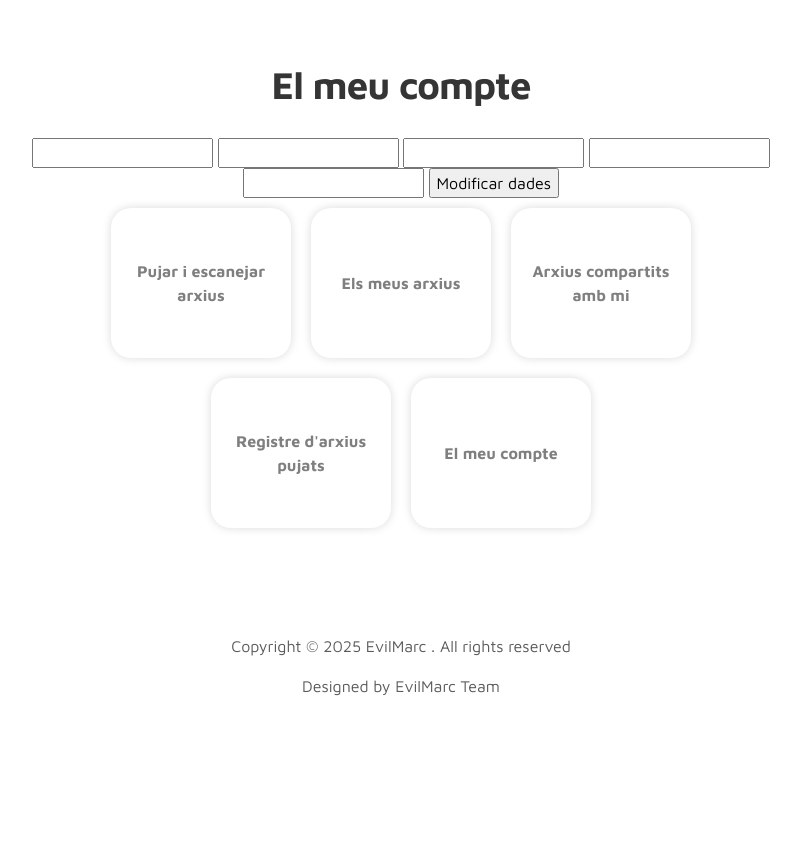
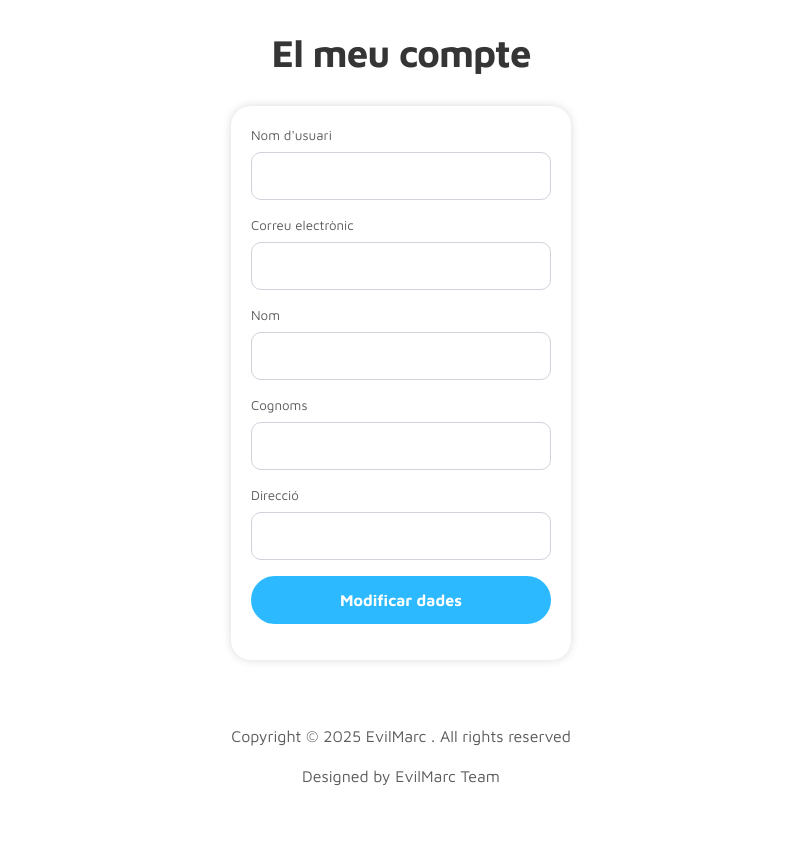
Before and after one commit to mxntse3exe/EvilMarc, a PHP site: page /compte in a window 1280 px wide. Shown: the part 56-908 px from the top of the page, without its empty margins (239-1040 px from the left). Before the commit the page ends 752 px from the top, so only its background shows below. Run offline with PHP 8.4, Linux system fonts and the light colour scheme; the visitor is signed in with stand-in values (Sample User, id 1); data that the repository does not hold is empty.

Commit message:
modificacio dades

```diff
--- a/script_SQL.txt
+++ b/script_SQL.txt
@@ -29,7 +29,7 @@ CREATE TABLE USUARIS (
     nom VARCHAR(50),
     cognoms VARCHAR(100),
     direccio VARCHAR(255),
-    departament INT,
+    imatge VARCHAR(255),
     admin BOOLEAN DEFAULT FALSE,
     validat BOOLEAN DEFAULT FALSE,
     id_dep INT,
--- a/web/compte.php
+++ b/web/compte.php
@@ -115,7 +115,7 @@
                 $sql = "update USUARIS set usuari = '$usuari_nou', correu = '$correu_nou', nom = '$nom_nou', cognoms = '$cognoms_nou', direccio = '$direccio_nou' where id_usu = '$id_usu'";
 
                 if (mysqli_query($conexion,$sql)) {
-                    echo "Usuari modificat correctament"."<br><br>";
+                    header("Location: compte");
                 }
                 else {
                     echo "Usuari no modificat"."<br><br>";
@@ -134,13 +134,23 @@
 
                     <div class="contingut_panell">
 
-                    <form action="compte" method="post" enctype="multipart/form-data">
+                        <div class="contact-form">
+                            <div class="formulari_reg_log">
+                                <form action="compte" method="post" enctype="multipart/form-data" class="form_dades_mod">
+                                    <p class="label_mod">Nom d'usuari</p>
+                                    <input class="form-control mod_dades_inp" type="text" name="usuari_input" value="<?php echo $usuari_mod; ?>">
 
-                        <input type="text" name="usuari_input" value="<?php echo $usuari_mod; ?>">
-                        <input type="text" name="correu_input" value="<?php echo $correu_mod; ?>">
-                        <input type="text" name="nom_input" value="<?php echo $nom_mod; ?>">
-                        <input type="text" name="cognoms_input" value="<?php echo $cognoms_mod; ?>">
-                        <input type="text" name="direccio_input" value="<?php echo $direccio_mod; ?>">
+                                    <p class="label_mod">Correu electrònic</p>
+                                    <input class="form-control mod_dades_inp" type="text" name="correu_input" value="<?php echo $correu_mod; ?>">
+
+                                    <p class="label_mod">Nom</p>
+                                    <input class="form-control mod_dades_inp" type="text" name="nom_input" value="<?php echo $nom_mod; ?>">
+
+                                    <p class="label_mod">Cognoms</p>
+                                    <input class="form-control mod_dades_inp" type="text" name="cognoms_input" value="<?php echo $cognoms_mod; ?>">
+
+                                    <p class="label_mod">Direcció</p>
+                                    <input class="form-control mod_dades_inp" type="text" name="direccio_input" value="<?php echo $direccio_mod; ?>">
 
 
                                     <!-- <img class="imagestyle" src="images/imatges_productes/<?php echo $imatge_mod; ?>" onerror="<?php echo 'Aquest producte no té imatge' ?>"><br>
@@ -151,35 +161,12 @@
                                     </span><br><br> -->
 
 
-                        <input type="submit" value="Modificar dades" name="modificar">
+                                    <input class="form-control submit-btn" type="submit" value="Modificar dades" name="modificar">
                                 </form>
+                            </div>
+                        </div>
 
 
-
-
-
-
-                        <a href="" class="link_panell"><div class="botons_panell"><span>Pujar i escanejar arxius</span></div></a>
-                        <a href="" class="link_panell"><div class="botons_panell"><span>Els meus arxius</span></div></a>
-                        <a href="" class="link_panell"><div class="botons_panell"><span>Arxius compartits amb mi</span></div></a>
-                        <a href="" class="link_panell"><div class="botons_panell"><span>Registre d'arxius pujats</span></div></a>
-                        <a href="" class="link_panell"><div class="botons_panell"><span>El meu compte</span></div></a>
-
-                        <!-- Revisar!!! Amb PHP haurem de fer que només apareixi aquest apartat als usuaris administradors!!! -->
-
-                        <?php
-                            $sql = "select admin from USUARIS where usuari = '".$usuari."'";
-
-                            $files = mysqli_query($conexion,$sql);
-
-                            while($fila = $files->fetch_assoc()) {
-                                $admin = $fila["admin"];
-                            }
-
-                            if ($admin == 1) {
-                                echo '<a href="" class="link_panell"><div class="botons_panell"><span>Panell de control d\'usuaris</span></div></a>';
-                            }
-                        ?>
 
                     </div>
 
--- a/web/css/tooplate-style.css
+++ b/web/css/tooplate-style.css
@@ -12,7 +12,7 @@ body {
 }
 
 .full-screen {
-  padding: 3rem 0;
+  padding: 1rem 0;
 }
 
 .small-text {
@@ -332,6 +332,9 @@ b, strong {
     margin-left: 10px;
     margin-right: 10px;
   }
+  .mod_dades_inp {
+    width: 300px;
+  }
 }
 
 @media (max-width: 1270px) {
@@ -342,6 +345,9 @@ b, strong {
     width: 180px;
     margin-left: 10px;
     margin-right: 10px;
+  }
+  .mod_dades_inp {
+    width: 300px;
   }
 }
 
@@ -374,6 +380,9 @@ b, strong {
     width: 180px;
     margin-left: 10px;
     margin-right: 10px;
+  }
+  .mod_dades_inp {
+    width: 300px;
   }
 
 }
@@ -586,7 +595,6 @@ b, strong {
 }
 
 
-
 /* PANELL_USUARI.PHP */
 
 .seccio_panell {
@@ -622,3 +630,14 @@ b, strong {
   color: #2CB9FF;
   font-weight: bold;
 }
+
+
+/* COMPTE.PHP */
+
+.form_dades_mod {
+  text-align: left;
+}
+.label_mod {
+  font-size: 10pt;
+  margin-bottom: -10px;
+}
--- a/web/panell_usuari.php
+++ b/web/panell_usuari.php
@@ -83,7 +83,7 @@
                         <a href="" class="link_panell"><div class="botons_panell"><span>Els meus arxius</span></div></a>
                         <a href="" class="link_panell"><div class="botons_panell"><span>Arxius compartits amb mi</span></div></a>
                         <a href="" class="link_panell"><div class="botons_panell"><span>Registre d'arxius pujats</span></div></a>
-                        <a href="" class="link_panell"><div class="botons_panell"><span>El meu compte</span></div></a>
+                        <a href="compte" class="link_panell"><div class="botons_panell"><span>El meu compte</span></div></a>
 
                         <!-- Revisar!!! Amb PHP haurem de fer que només apareixi aquest apartat als usuaris administradors!!! -->
 
```
Lines whose indentation alone changed are shown as unchanged.
